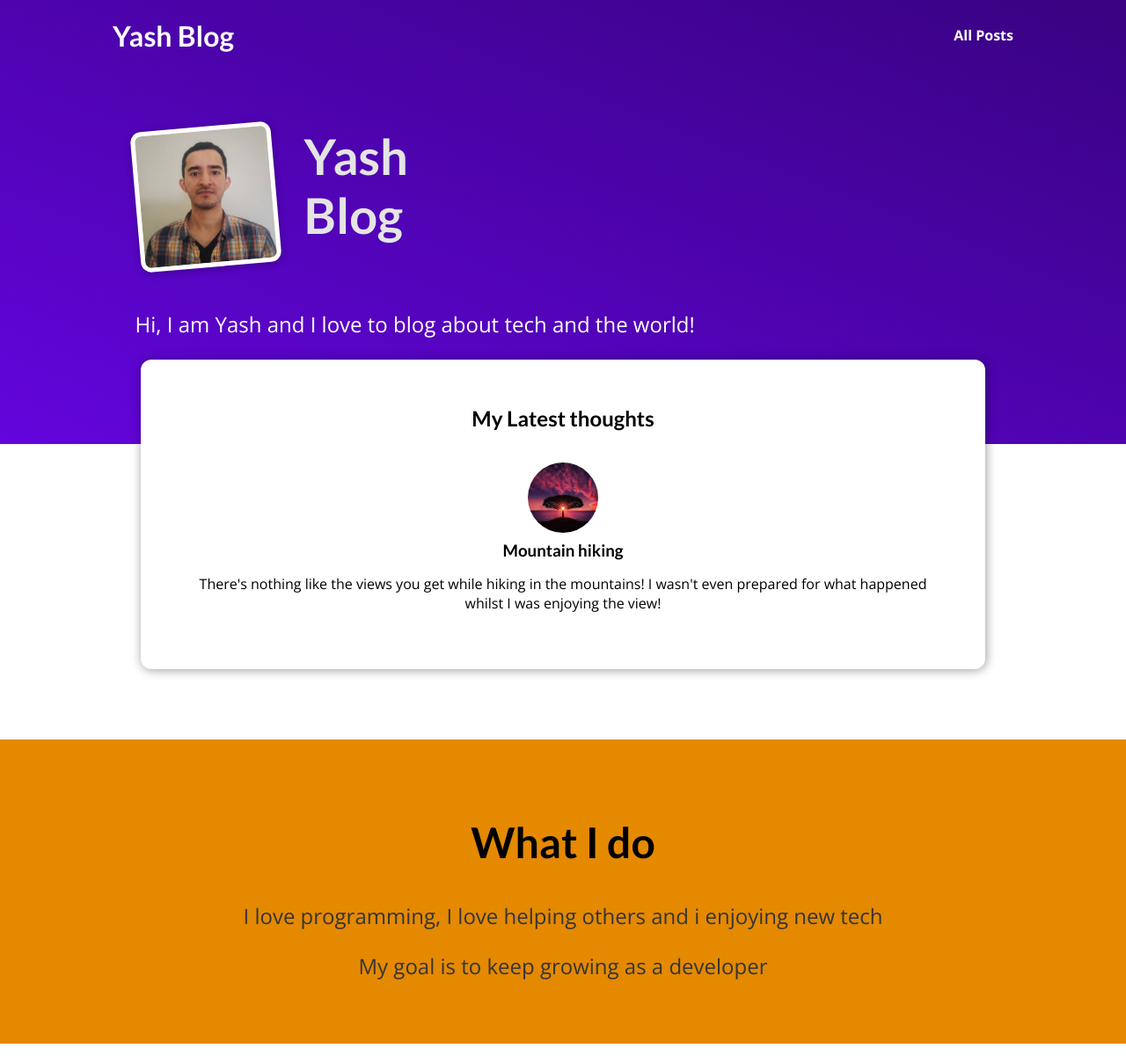
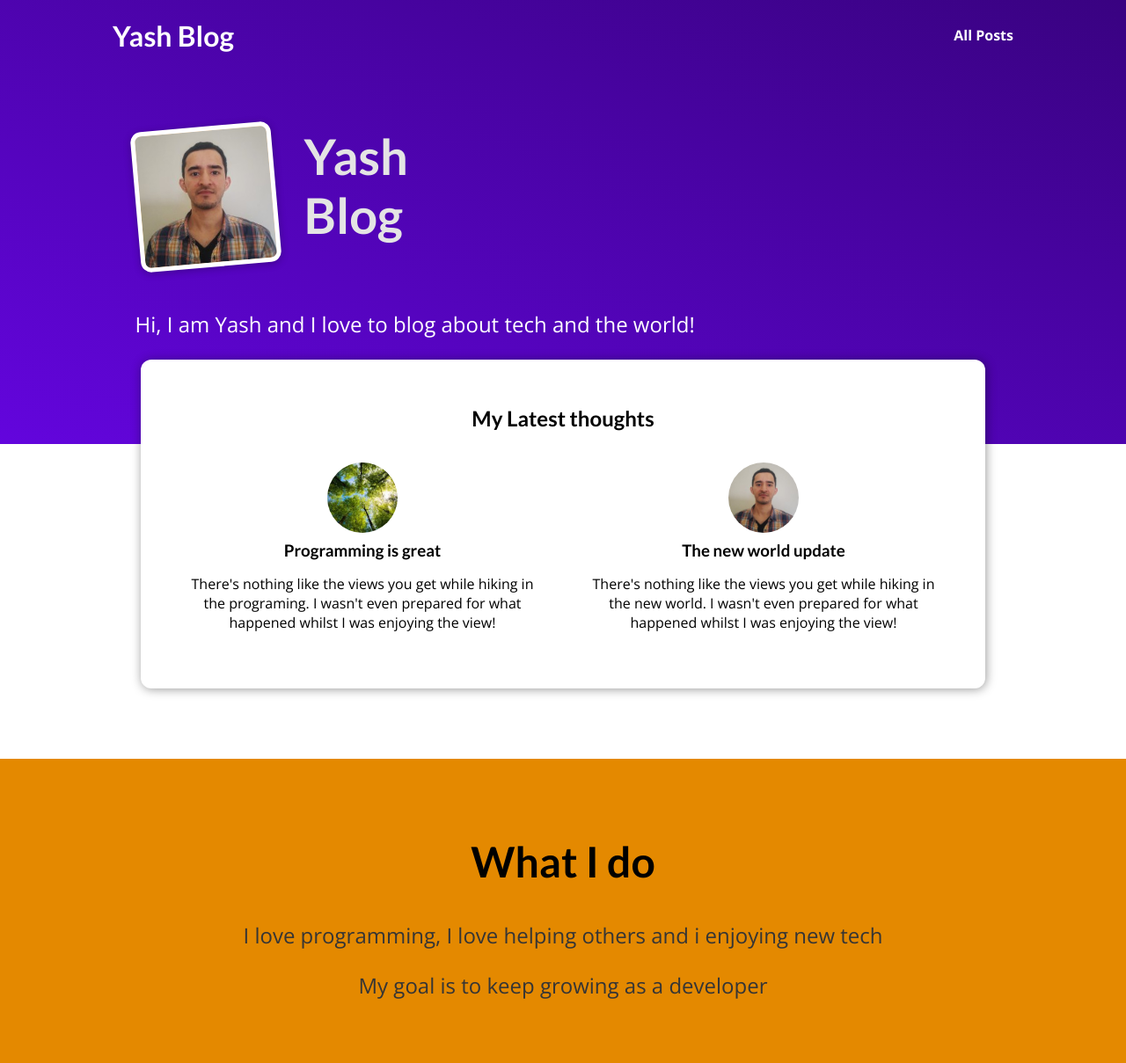
Before and after one commit to yrawat/storyboard, a Django app: page / in a window 1280 px wide. Shown: the whole page at 88% size. Before the commit the page ends 1187 px from the top, so only its background shows below. Run offline with Django 5.2, Linux system fonts and the light colour scheme.

```diff
--- a/blog/templates/blog/includes/post.html
+++ b/blog/templates/blog/includes/post.html
@@ -1,12 +1,11 @@
 {% load static %}
 <li>
     <article class="post">
-        <a href="{% url "post-detail-page" "the-mountains" %}">
-            <img src="{% static "blog/images/tree.jpg" %}" alt="Mountain hiking" />
+        <a href="{% url "post-detail-page" post.slug %}">
+            <img src="{% static "blog/images/"|add:post.image %}" alt="Mountain hiking" />
             <div class="post__content">
-                <h3>Mountain hiking</h3>
-                <p>There's nothing like the views you get while hiking in the mountains!
-                    I wasn't even prepared for what happened whilst I was enjoying the view!
+                <h3>{{ post.title }}</h3>
+                <p> {{ post.excerpt}}
                 </p>
             </div>
         </a>
--- a/blog/templates/blog/index.html
+++ b/blog/templates/blog/index.html
@@ -22,7 +22,9 @@
     <section id="latest-posts">
         <h2> My Latest thoughts</h2>
         <ul>
-            {% include "blog/includes/post.html" %}
+            {% for post in posts %}
+                {% include "blog/includes/post.html" %}
+            {% endfor %}
         </ul>
     </section>
 
--- a/blog/views.py
+++ b/blog/views.py
@@ -1,12 +1,94 @@
+from datetime import date
+
 from django.shortcuts import render
 
 # Create your views here.
+all_posts = [
+    {
+        "slug" : "the-mountains",
+        "image" : "tree.jpg",
+        "author" : "Yash Rawat",
+        "date" : date(2021, 7, 21),
+        "title" : "Mountain Hiking",
+        "excerpt" : "There's nothing like the views you get while hiking in the mountains! I wasn't even prepared for what happened whilst I was enjoying the view!",
+        "content" : """
+                    Contrary to popular belief, Lorem Ipsum is not simply random text.
+                    It has roots in a piece of classical Latin literature from 45 BC,
+                    making it over 2000 years old. Richard McClintock, a Latin professor
+                    at Hampden-Sydney College in Virginia, looked up one of the more obscure
+                    Latin words, consectetur, from a Lorem Ipsum passage, and going through
+                    the cites of the word in classical literature, discovered the undoubtable source.
+                    Lorem Ipsum comes from sections 1.10.32 and 1.10.33 of "de Finibus Bonorum
+                    et Malorum" (The Extremes of Good and Evil) by Cicero, written in 45 BC.
+
+                    This book is a treatise on the theory of ethics, very popular during the Renaissance.
+                    The first line of Lorem Ipsum, "Lorem ipsum dolor sit amet..", comes from a line
+                    in section 1.10.32.
+                    """
+    },
+    {
+        "slug" : "programming-is-great",
+        "image" : "forest.jpg",
+        "author" : "Elon Musk",
+        "date" : date(2022, 4, 5),
+        "title" : "Programming is great",
+        "excerpt" : "There's nothing like the views you get while hiking in the programing. I wasn't even prepared for what happened whilst I was enjoying the view!",
+        "content" : """
+                    Contrary to popular sheep, Lorem Ipsum is not simply random text.
+                    It has roots in a piece of classical Latin literature from 45 BC,
+                    making it over 2000 years old. Richard McClintock, a Latin professor
+                    at Hampden-Sydney College in Virginia, looked up one of the more obscure
+                    Latin words, consectetur, from a Lorem Ipsum passage, and going through
+                    the cites of the word in classical literature, discovered the undoubtable source.
+                    Lorem Ipsum comes from sections 1.10.32 and 1.10.33 of "de Finibus Bonorum
+                    et Malorum" (The Extremes of Good and Evil) by Cicero, written in 45 BC.
+
+                    This book is a treatise on the theory of ethics, very popular during the Renaissance.
+                    The first line of Lorem Ipsum, "Lorem ipsum dolor sit amet..", comes from a line
+                    in section 1.10.32.
+                    """
+    },
+    {
+        "slug" : "new-world",
+        "image" : "my_image.jpg",
+        "author" : "John Doe",
+        "date" : date(2024, 1, 25),
+        "title" : "The new world update",
+        "excerpt" : "There's nothing like the views you get while hiking in the new world. I wasn't even prepared for what happened whilst I was enjoying the view!",
+        "content" : """
+                    Contrary to popular ram, Lorem Ipsum is not simply random text.
+                    It has roots in a piece of classical Latin literature from 45 BC,
+                    making it over 2000 years old. Richard McClintock, a Latin professor
+                    at Hampden-Sydney College in Virginia, looked up one of the more obscure
+                    Latin words, consectetur, from a Lorem Ipsum passage, and going through
+                    the cites of the word in classical literature, discovered the undoubtable source.
+                    Lorem Ipsum comes from sections 1.10.32 and 1.10.33 of "de Finibus Bonorum
+                    et Malorum" (The Extremes of Good and Evil) by Cicero, written in 45 BC.
+
+                    This book is a treatise on the theory of ethics, very popular during the Renaissance.
+                    The first line of Lorem Ipsum, "Lorem ipsum dolor sit amet..", comes from a line
+                    in section 1.10.32.
+                    """
+    }
+]
+
+def my_func(post):
+    return post['date']
 
 def starting_page(request):
-    return render(request,"blog/index.html")
+    selected_post = sorted(all_posts, key=my_func)
+    final_post = selected_post[-2:]
+    return render(request,"blog/index.html",{
+        "posts" : final_post
+    })
 
 def posts(request):
-    return render(request,"blog/all-posts.html")
+    return render(request,"blog/all-posts.html",{
+        "posts": all_posts
+    })
 
 def post_detail(request, slug):
-    return render(request, "blog/post-detail.html")
+    identified_post = next(post for post in all_posts if post['slug'] == slug)
+    return render(request, "blog/post-detail.html",{
+        "post" : identified_post
+    })
```
Also changed, not shown: blog/templates/blog/all-posts.html (+3 -6 lines), blog/templates/blog/post-detail.html (+1 -11 lines), templates/404.html (added, +9 -0 lines).
